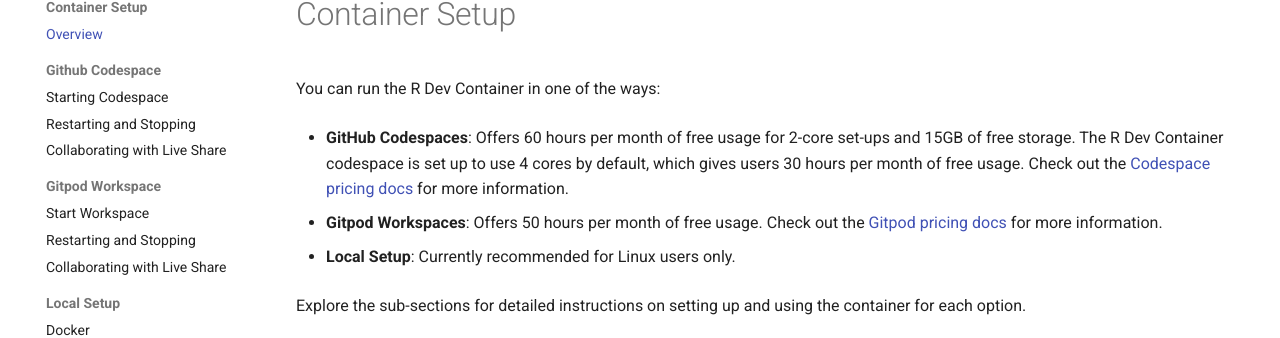
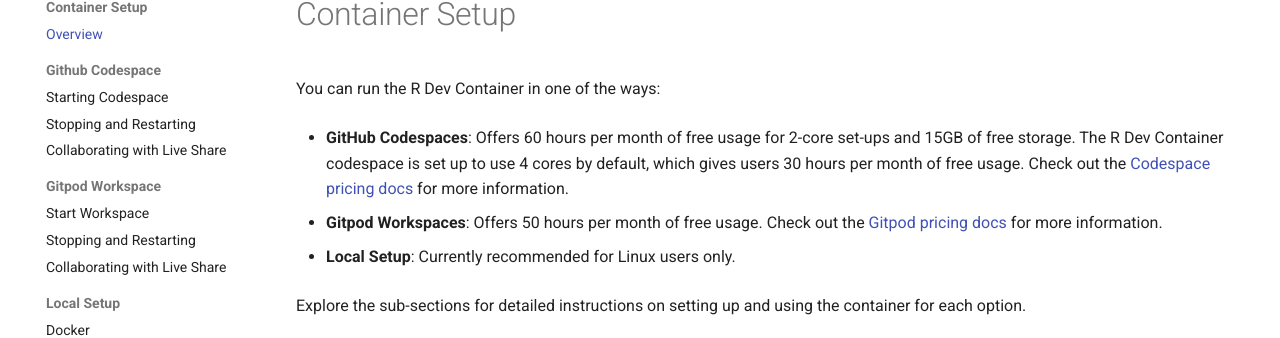
Before and after one commit to r-devel/r-dev-env, an MkDocs documentation site: the page built from docs/container_setup/index.md, in a window 1280 px wide. Shown: the part 152-490 px from the top of the page. Built offline with MkDocs 1.6.1 and Material for MkDocs 9.7.7, drawn with Linux system fonts in a browser that asks for light colours; comment, search, counter and statistics services are not loaded.

```diff
--- a/mkdocs.yml
+++ b/mkdocs.yml
@@ -7,11 +7,11 @@ nav:
         - 'Overview': 'container_setup/index.md'
         - 'Github Codespace':
             - 'Starting Codespace': 'container_setup/github_codespace/creating_codespace.md'
-            - 'Restarting and Stopping' : 'container_setup/github_codespace/codespacestartstop.md'
+            - 'Stopping and Restarting' : 'container_setup/github_codespace/codespacestartstop.md'
             - 'Collaborating with Live Share' : 'container_setup/github_codespace/live_share.md'
         - 'Gitpod Workspace':
              - 'Start Workspace': 'container_setup/gitpod_workspace/workspacestart.md'
-             - 'Restarting and Stopping' : 'container_setup/gitpod_workspace/workspacestop_and_restart.md'
+             - 'Stopping and Restarting' : 'container_setup/gitpod_workspace/workspacestop_and_restart.md'
              - 'Collaborating with Live Share' : 'container_setup/gitpod_workspace/live_share.md'
         - 'Local Setup' :
                - 'Docker': 'container_setup/local_setup/localsetup.md'
```
Also changed, not shown: INDEX.md (+2 -2 lines).
